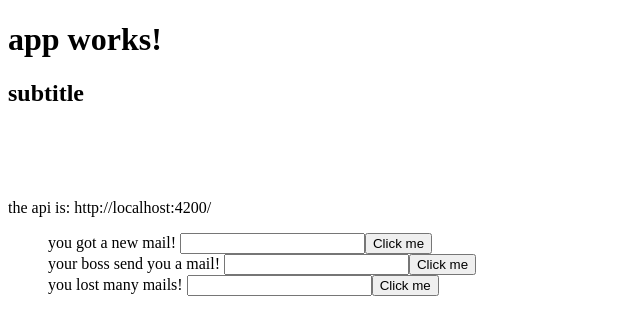
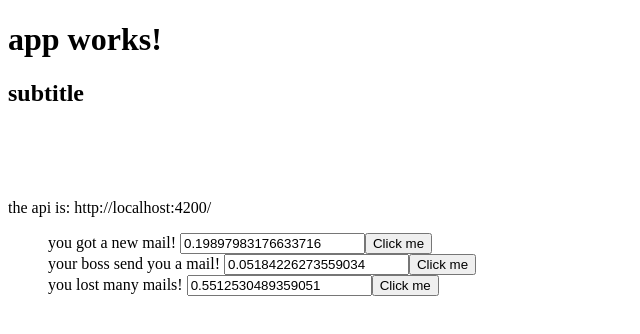
Before and after one commit to kpse/ng2-tour, an Angular app: page / in a window 1280 px wide. Shown: the top 334 px of the page, without its empty margins (0-640 px from the left). Built offline with nearby package versions, Linux system fonts and the light colour scheme.

Commit message:
add ngModel, tests are broken

```diff
--- a/src/app/simple-form/simple-form.component.ts
+++ b/src/app/simple-form/simple-form.component.ts
@@ -4,7 +4,7 @@ import {Component, OnInit, Input} from "@angular/core";
   selector: 'app-simple-form',
   template: `<div>
   {{message}}
-    <input #myInput type="text">
+    <input #myInput type="text" [(ngModel)]="model">
     <button (click)="onClick($event, myInput.value)">Click me</button>
 </div>`,
   styles: []
@@ -12,6 +12,7 @@ import {Component, OnInit, Input} from "@angular/core";
 export class SimpleFormComponent implements OnInit {
 
   @Input() message;
+  model = 'some value';
 
   onClick(event, value) {
     console.log('clicked event:', event);
@@ -19,6 +20,7 @@ export class SimpleFormComponent implements OnInit {
   }
 
   constructor() {
+    setInterval(()=> this.model = Math.random().toString(), 500)
   }
 
   ngOnInit() {
```
